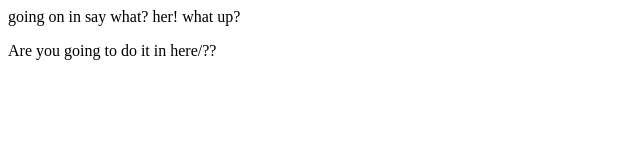
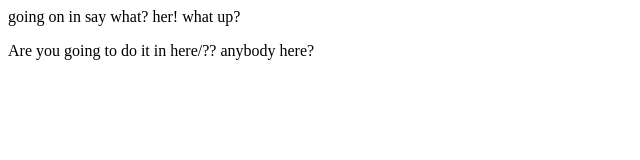
Before and after one commit to nishanKhanal/learning, a plain HTML site: page index.html in a window 1280 px wide. Shown: the full height of the page, 0-640 px from the left. Drawn offline with Linux system fonts and the light colour scheme.

Commit message:
Update index.html
fromweb

```diff
--- a/index.html
+++ b/index.html
@@ -5,5 +5,6 @@
 	<body>
 		<p>going on in say what? her! what up?</p>
 		Are you going to do it in here/??
+		anybody here?
 	</body>
 </html>
```
